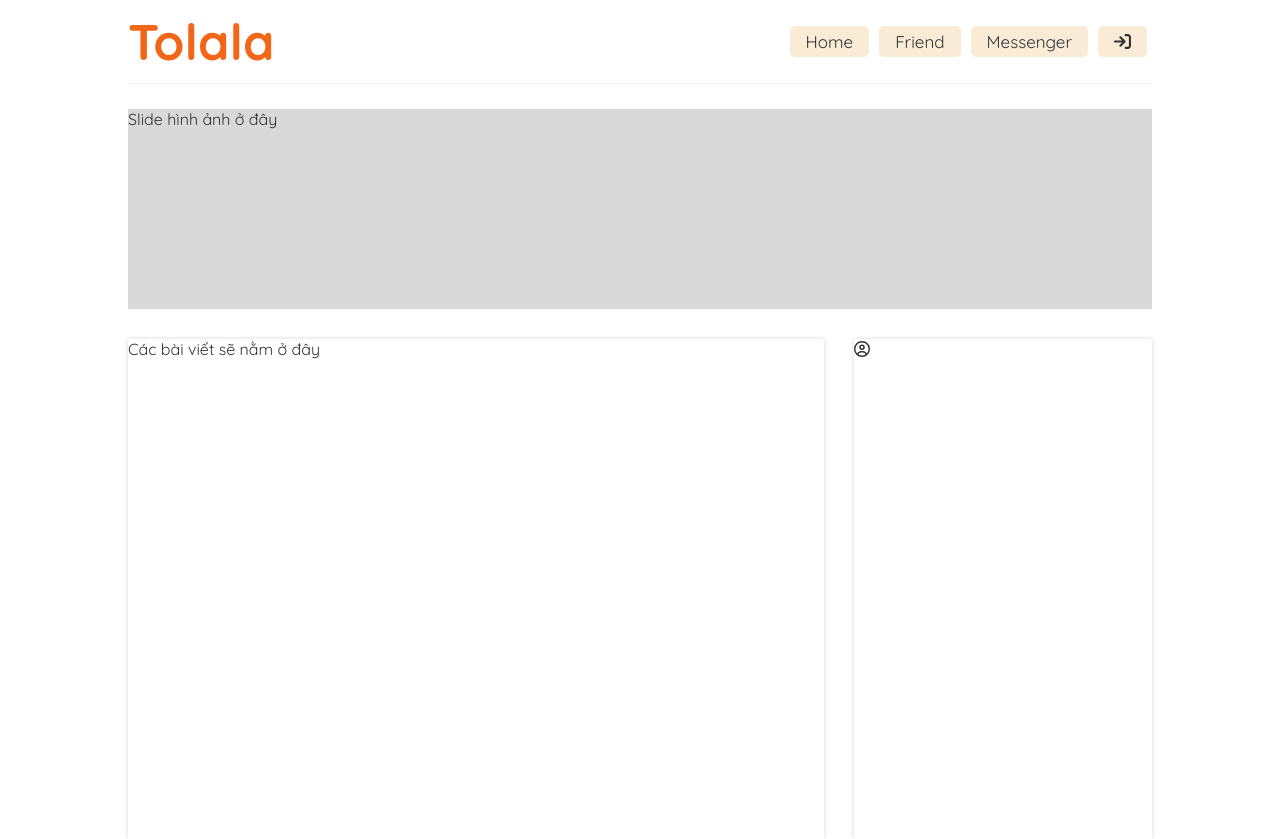
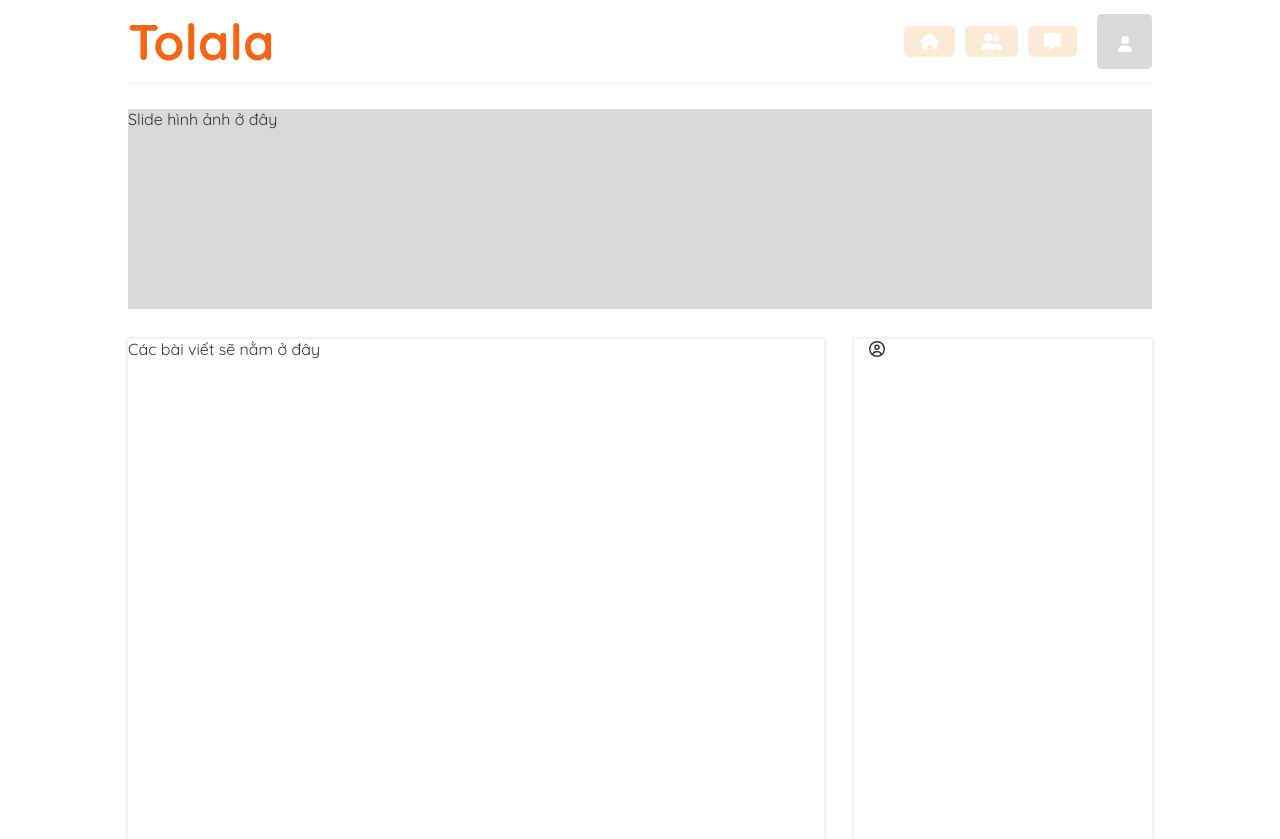
Before and after one commit to NhanHoVan/tolala-web, a React (Create React App) app: page / in a window 1280 px wide. Built offline with nearby package versions, Linux system fonts and the light colour scheme.

Commit message:
NhanHV - Commit update navbar

```diff
--- a/package.json
+++ b/package.json
@@ -13,7 +13,7 @@
     "react": "^18.2.0",
     "react-dom": "^18.2.0",
     "react-router-dom": "^6.3.0",
-    "react-scripts": "^2.1.3",
+    "react-scripts": "^5.0.1",
     "web-vitals": "^2.1.4"
   },
   "scripts": {
--- a/src/App.js
+++ b/src/App.js
@@ -13,7 +13,7 @@ function App() {
           <Navbar />
         </div>
         <Routes>
-          <Route exact path="/" element={<Home img_admin={"./imgs/img_admin.png"}/>} />
+          <Route exact path="/" element={<Home img_admin={""}/>} />
           <Route path="/friends" element={<Friends />} />
         </Routes>
       </div>
--- a/src/index.css
+++ b/src/index.css
@@ -14,45 +14,3 @@
 .bgr_app {
   width: 80%;
 }
-
-/* Navbar */
-.bgr_navbar {
-  width: 100%;
-  padding: 10px 0px 10px 0px;
-  border-bottom: 1px solid #f2f2f2;
-}
-.navbar {
-  display: flex;
-  align-items: center;
-  justify-content: space-between;
-  margin: 0 auto;
-}
-.navbar a {
-  text-decoration: none;
-}
-.navbar h1 {
-  color: #F26618;
-  font-size: 50px;
-}
-.navbar ul {
-  display: flex;
-}
-.navbar ul>li {
-  list-style: none;
-  background-color: #faebd7;
-  margin: 5px;
-  padding: 5px 10px;
-  text-align: center;
-  border-radius: 5px;
-}
-.navbar ul>li:hover {
-  background-color: #F26618;
-}
-.navbar ul>li>a {
-  text-decoration: none;
-  padding: 6px;
-  font-size: 17px;
-}
-.navbar ul>li>a:hover {
-  color: #FFFFFF;
-}
--- a/src/screens/home/Home.js
+++ b/src/screens/home/Home.js
@@ -15,7 +15,7 @@ const Home = (prop) => {
                 </div>
                 <div className="bgr_about">
                     <div className='img_admin'>
-                        {(prop.img_admin !== "") ? (<FontAwesomeIcon icon={faCircleUser}/>) :
+                        {(prop.img_admin === "") ? (<FontAwesomeIcon icon={faCircleUser}/>) :
                         (<img src={prop.img_admin} alt="This is the Admin profile."/>)
                         }
                     </div>
--- a/src/screens/home/home.css
+++ b/src/screens/home/home.css
@@ -18,6 +18,17 @@
 }
 .bgr_about {
     width: 30%;
+    display: flex;
+    justify-content: center;
     border: #D9D9D9;
     box-shadow: #d9d9d9 0px 0px 5px 0px;
 }
+.img_admin {
+    width: 90%;
+    height: 90%;
+}
+.img_admin img {
+    width: 100%;
+    height: 100%;
+    object-fit: cover;
+}
--- a/src/screens/navbar/Navbar.js
+++ b/src/screens/navbar/Navbar.js
@@ -1,29 +1,38 @@
-import { faArrowRightToBracket } from '@fortawesome/free-solid-svg-icons';
+import { faHome, faMessage, faUser, faUserGroup } from '@fortawesome/free-solid-svg-icons';
 import { FontAwesomeIcon } from '@fortawesome/react-fontawesome';
-import React, { useState } from 'react';
+import React from 'react';
 import { Link } from 'react-router-dom';
+import './navbar.css';
 
 const Navbar = () => {
 
     return (
         <div className="navbar">
             <Link to='/'><h1 className="title_page">Tolala</h1></Link>
+            <div className='display_flex_right'>
                 <ul>
                     <li>
-                    <Link to='/'>Home</Link>
+                        <Link to='/'>
+                            <FontAwesomeIcon className='icon' icon={faHome}/>
+                        </Link>
                     </li>
                     <li>
-                    <Link to='/friends'>Friend</Link>
+                        <Link to='/friends'>
+                            <FontAwesomeIcon className='icon' icon={faUserGroup}/>
+                        </Link>
                     </li>
                     <li>
-                    <Link to='/messenger'>Messenger</Link>
-                </li>
-                <li>
-                    <Link to='/login'>
-                        <FontAwesomeIcon icon={faArrowRightToBracket} />
+                        <Link to='/messenger'>
+                            <FontAwesomeIcon className='icon' icon={faMessage}/>
                         </Link>
                     </li>
                 </ul>
+                <div className='user_icon'>
+                    <Link to='/user'>
+                        <FontAwesomeIcon className='icon' icon={faUser}/>
+                    </Link>
+                </div>
+            </div>
         </div>
     );
 }
--- /dev/null
+++ b/src/screens/navbar/navbar.css
@@ -0,0 +1,63 @@
+/* Navbar */
+.bgr_navbar {
+    width: 100%;
+    padding: 10px 0px 10px 0px;
+    border-bottom: 1px solid #f2f2f2;
+}
+.navbar {
+    display: flex;
+    align-items: center;
+    justify-content: space-between;
+    margin: 0 auto;
+}
+.display_flex_right {
+    display: flex;
+    flex-direction: row;
+    align-items: center;
+    justify-content: flex-end;
+}
+.navbar a {
+    text-decoration: none;
+}
+.navbar h1 {
+    color: #F26618;
+    font-size: 50px;
+}
+.navbar ul {
+    display: flex;
+}
+.navbar ul>li {
+    list-style: none;
+    background-color: #faebd7;
+    margin: 5px;
+    padding: 5px 10px;
+    text-align: center;
+    border-radius: 5px;
+}
+.navbar ul>li:hover {
+    background-color: #F26618;
+}
+.navbar ul>li>a {
+    text-decoration: none;
+    padding: 6px;
+    font-size: 17px;
+}
+.navbar ul>li>a:hover {
+    color: #FFFFFF;
+}
+.icon path {
+    color: #ffffff;
+}
+.user_icon {
+    width: 15px;
+    height: 15px;
+    padding: 20px;
+    margin-left: 15px;
+    border-radius: 5px;
+    background-color: #d9d9d9;
+    text-align: center;
+}
+.user_icon:hover {
+    padding: 22px;
+    margin-left: 11px;
+}
```
Also changed, not shown: public/imgs/img_admin.png (renamed from src/imgs/img_admin.png), 1 other file (tests, documents, lock files or other folders). Lines whose indentation alone changed are shown as unchanged.
